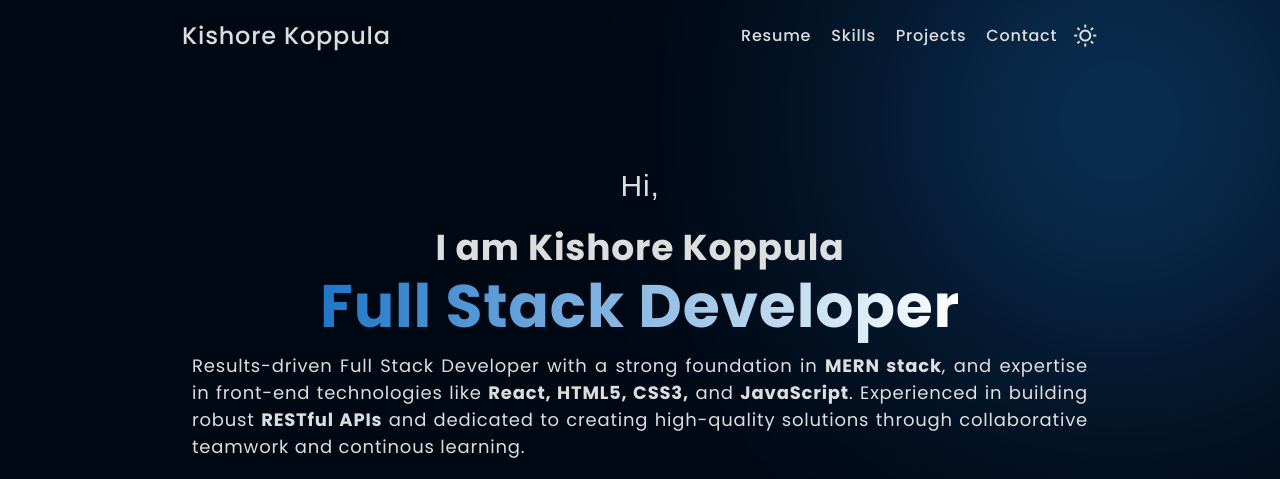
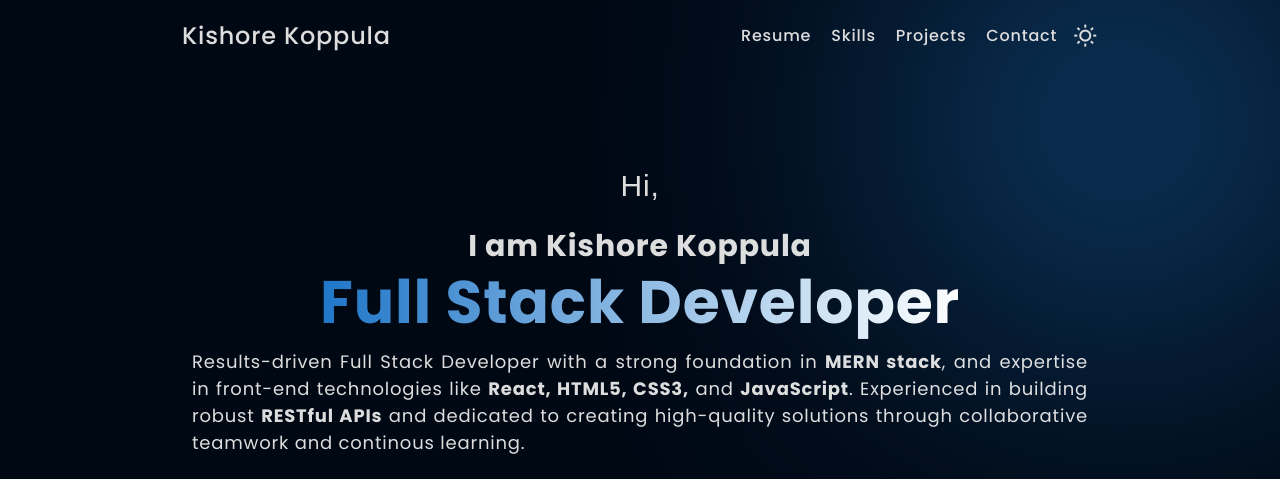
Before and after one commit to kishore906/MyPortfolio, a website: page index.html in a window 1280 px wide. Shown: the top 479 px of the page. Drawn offline with nearby package versions, Linux system fonts and the light colour scheme; a web font is replaced by a local one.

Commit message:
Resume updated

```diff
--- a/index.html
+++ b/index.html
@@ -97,7 +97,7 @@
           <div class="flex items-center justify-center text-center">
             <div class="space-y-2">
               <p class="font-Londrina text-3xl mb-6">Hi,</p>
-              <h3 class="text-2xl md:text-3xl lg:text-4xl font-bold">
+              <h3 class="text-3xl md:text-4xl lg:text-5xl font-bold">
                 I am Kishore Koppula
               </h3>
               <h1>
```
